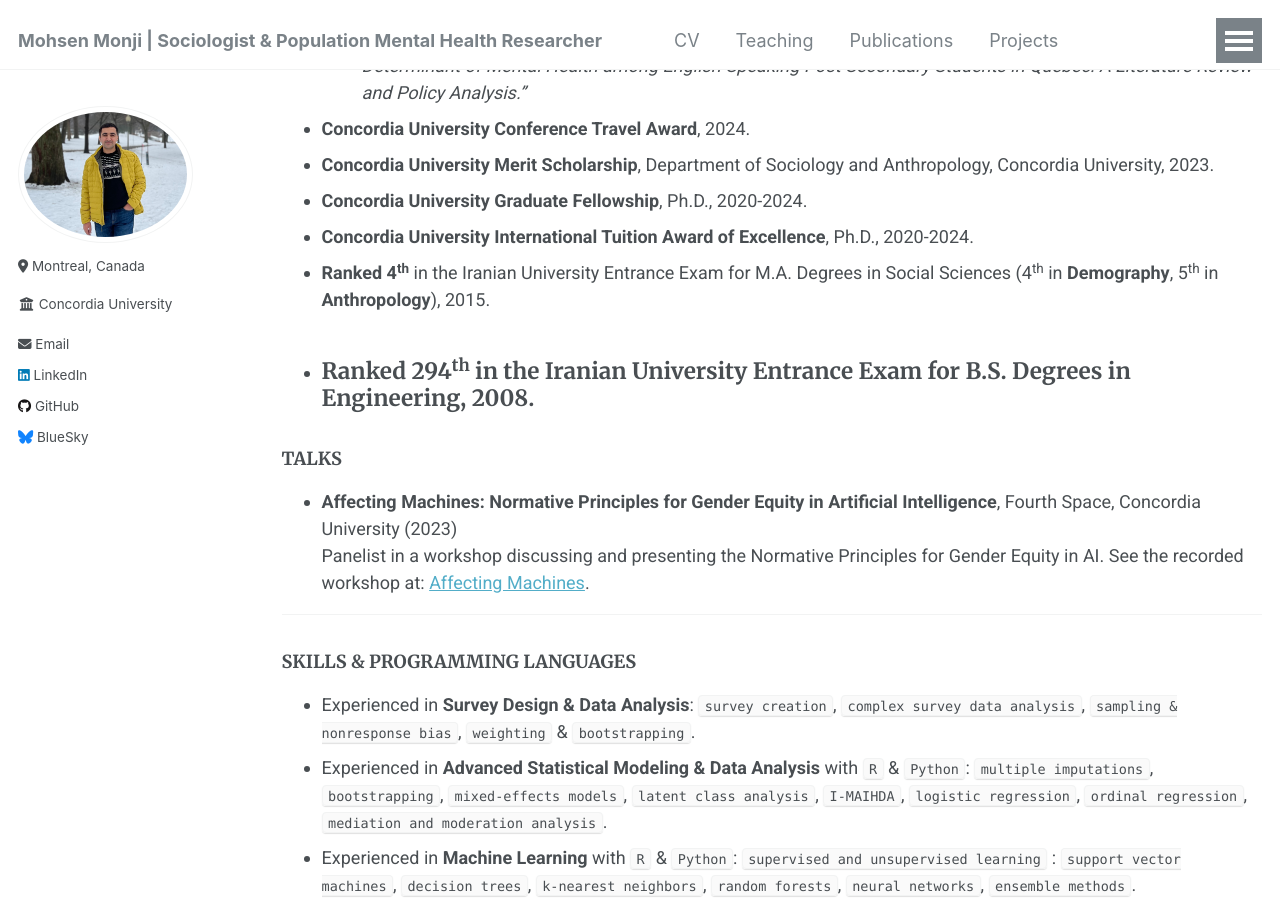
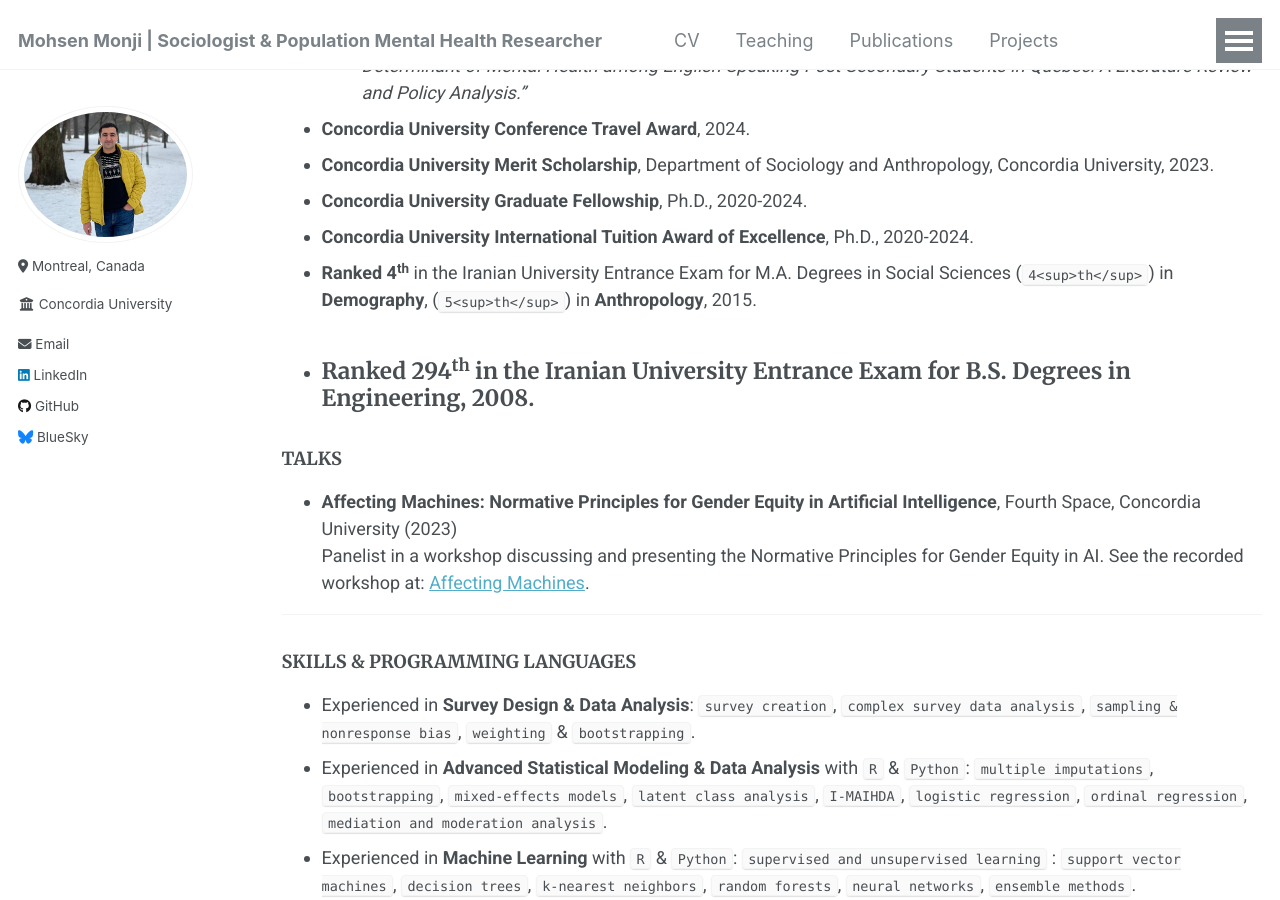
Before and after one commit to Mohsnmonji/mohsnmonji.github.io, a Jekyll site: the page built from _pages/Curriculum Vitae.md, in a window 1280 px wide and 900 px high, scrolled down 2649 px. Built offline with Jekyll 4.4.1, drawn with Linux system fonts in a browser that asks for light colours.

Commit message:
Update Curriculum Vitae.md

```diff
--- a/_pages/Curriculum Vitae.md
+++ b/_pages/Curriculum Vitae.md
@@ -99,7 +99,7 @@ redirect_from:
 - **Concordia University Merit Scholarship**, Department of Sociology and Anthropology, Concordia University, 2023.
 - **Concordia University Graduate Fellowship**, Ph.D., 2020-2024.
 - **Concordia University International Tuition Award of Excellence**, Ph.D., 2020-2024.
-- **Ranked 4<sup>th</sup>** in the Iranian University Entrance Exam for M.A. Degrees in Social Sciences (4<sup>th</sup> in **Demography**, 5<sup>th</sup> in **Anthropology**), 2015.
+- **Ranked 4<sup>th</sup>** in the Iranian University Entrance Exam for M.A. Degrees in Social Sciences (`4<sup>th</sup>`) in **Demography**, (`5<sup>th</sup>`) in **Anthropology**, 2015.
 - **Ranked 294<sup>th</sup>** in the Iranian University Entrance Exam for B.S. Degrees in Engineering, 2008.
 ---
 
```
